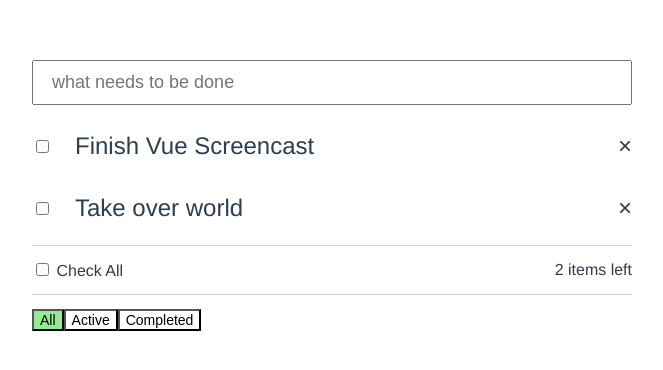
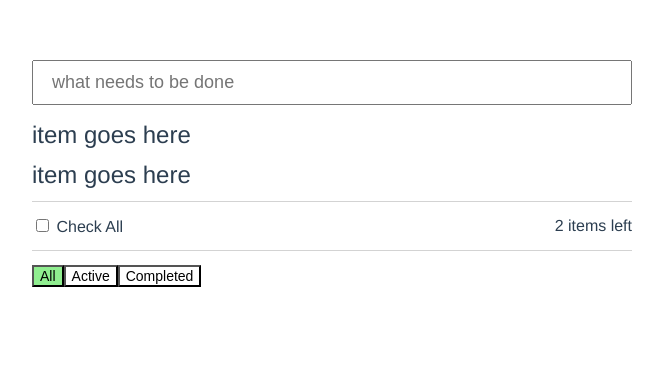
Before and after one commit to verysuper/todo-vue-01, a Vue app: page / in a window 1280 px wide. Shown: the top 370 px of the page, without its empty margins (308-971 px from the left). Built offline with nearby package versions, Linux system fonts and the light colour scheme.

Commit message:
create components TodoItem

```diff
--- /dev/null
+++ b/src/components/TodoItem.vue
@@ -0,0 +1,13 @@
+<template>
+<div>item goes here</div>
+</template>
+
+<script>
+    export default {
+        name: "todo-item"
+    }
+</script>
+
+<style scoped>
+
+</style>
--- a/src/components/TodoList.vue
+++ b/src/components/TodoList.vue
@@ -7,30 +7,30 @@
            @keyup.enter="addTodo"
     >
     <transition-group name="fade" enter-active-class="animated fadeInUp" leave-active-class="animated fadeOutDown">
-      <div v-for="(todo,index) in todosFiltered" :key="todo.id" class="todo-item">
-        <div class="todo-item-left">
-          <input type="checkbox" v-model="todo.completed">
-          <div v-if="!todo.editing"
-               class="todo-item-label"
-               @dblclick="editTodo(todo)"
-               :class="{ completed : todo.completed }"
-          >
-            {{ todo.title }}
-          </div>
-          <input v-else
-                 type="text"
-                 v-model="todo.title"
-                 class="todo-item-edit"
-                 @blur="doneEdit(todo)"
-                 @keyup.enter="doneEdit(todo)"
-                 @keyup.esc="cancelEdit(todo)"
-                 v-focus
-          >
-        </div>
-        <div class="remove-item" @click="removeTodo(index)">
-          &times;
-        </div>
-      </div>
+      <todo-item v-for="(todo,index) in todosFiltered" :key="todo.id" class="todo-item">
+<!--        <div class="todo-item-left">-->
+<!--          <input type="checkbox" v-model="todo.completed">-->
+<!--          <div v-if="!todo.editing"-->
+<!--               class="todo-item-label"-->
+<!--               @dblclick="editTodo(todo)"-->
+<!--               :class="{ completed : todo.completed }"-->
+<!--          >-->
+<!--            {{ todo.title }}-->
+<!--          </div>-->
+<!--          <input v-else-->
+<!--                 type="text"-->
+<!--                 v-model="todo.title"-->
+<!--                 class="todo-item-edit"-->
+<!--                 @blur="doneEdit(todo)"-->
+<!--                 @keyup.enter="doneEdit(todo)"-->
+<!--                 @keyup.esc="cancelEdit(todo)"-->
+<!--                 v-focus-->
+<!--          >-->
+<!--        </div>-->
+<!--        <div class="remove-item" @click="removeTodo(index)">-->
+<!--          &times;-->
+<!--        </div>-->
+      </todo-item>
     </transition-group>
 
     <div class="extra-container">
@@ -62,8 +62,13 @@
 </template>
 
 <script>
+    import TodoItem from './TodoItem'
+
     export default {
         name: "todo-list",
+        components:{
+            TodoItem
+        },
         data(){
             return{
                 newTodo:'',
```
